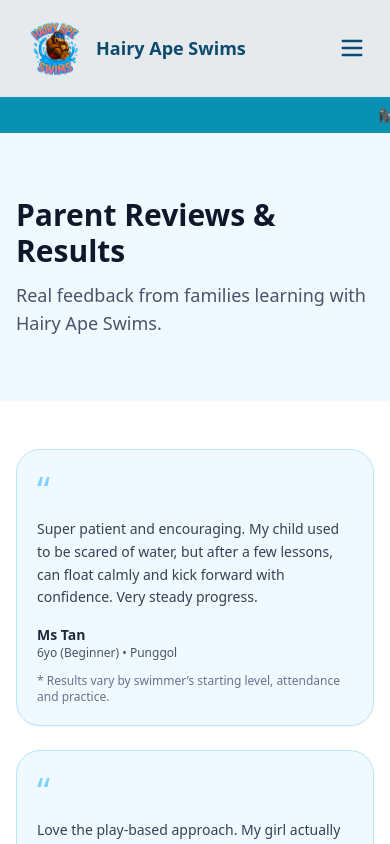
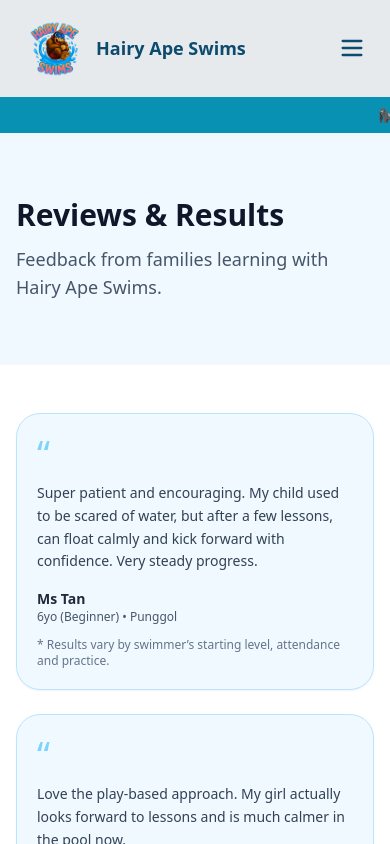
Before and after one commit to DarrylHG/hairyape, a React (Vite) app: page /Reviews in a window 390 px wide. Shown: the top 844 px of the page. Built offline with nearby package versions, Linux system fonts and the light colour scheme.

Commit message:
Add responsive mobile navbar

```diff
--- a/src/pages/Programmes.jsx
+++ b/src/pages/Programmes.jsx
@@ -14,7 +14,7 @@ export default function Programmes() {
       ],
     },
     {
-      title: "ApeCore™ Learn-to-Swim (5–10 years)",
+      title: "ApeCore™ Learn-to-Swim (5–7 years)",
       level: "Beginner to Intermediate",
       desc: "Step-by-step stroke development with clear levels so kids can see their progress. Builds strong foundations for freestyle and backstroke.",
       points: [
@@ -25,7 +25,7 @@ export default function Programmes() {
     },
         {
       title: "Swimsafer (6–12 years)",
-      level: "Beginner to Intermediate",
+      level: "Beginner to Advanced",
       desc: "A structured national swim programme aligned with Sport Singapore’s SwimSafer® standards. Focuses on water safety, survival skills, and progressive stroke development to build confident and competent swimmers.",
       points: [
         "Aligned with official SwimSafer® Stage 1–6 syllabus",
--- a/src/pages/Reviews.jsx
+++ b/src/pages/Reviews.jsx
@@ -152,10 +152,10 @@ export default function Reviews() {
       <section className="bg-sky-50 text-slate-900">
         <div className="container mx-auto px-4 py-16 md:py-20">
           <h1 className="text-3xl md:text-4xl font-extrabold mb-3">
-            Parent Reviews & Results
+            Reviews & Results
           </h1>
           <p className="text-lg md:text-xl text-slate-600 max-w-3xl">
-            Real feedback from families learning with Hairy Ape Swims.
+            Feedback from families learning with Hairy Ape Swims.
           </p>
         </div>
       </section>
```
